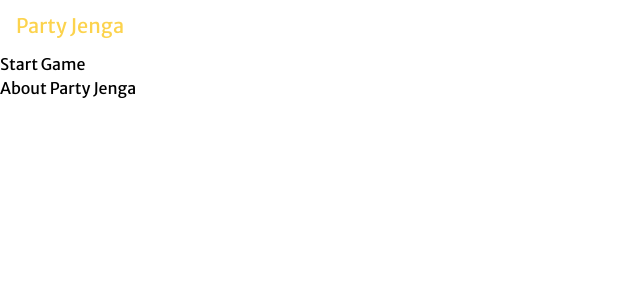
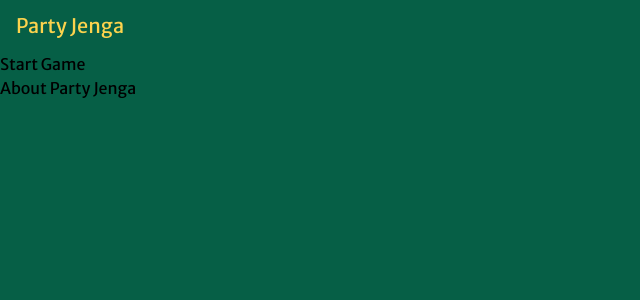
Before and after one commit to pbmarcano/party-jenga, a React (Create React App) app: page / in a window 1280 px wide. Shown: the top 300 px of the page, without its empty margins (0-640 px from the left). Built offline with nearby package versions, Linux system fonts and the light colour scheme.

Commit message:
Update some styling

```diff
--- a/public/index.html
+++ b/public/index.html
@@ -4,10 +4,10 @@
     <meta charset="utf-8" />
     <link rel="icon" href="%PUBLIC_URL%/favicon.ico" />
     <meta name="viewport" content="width=device-width, initial-scale=1" />
-    <meta name="theme-color" content="#000000" />
+    <!-- <meta name="theme-color" content="#FF0000" /> -->
     <meta
       name="description"
-      content="Web site created using create-react-app"
+      content="Party Jenga spices up your Jenga game for some adult fun"
     />
     <link rel="apple-touch-icon" href="%PUBLIC_URL%/logo192.png" />
     <!--
@@ -29,7 +29,7 @@
     <link rel="preconnect" href="https://fonts.gstatic.com" crossorigin>
     <link href="https://fonts.googleapis.com/css2?family=Merriweather+Sans:wght@400;800&display=swap" rel="stylesheet">
   </head>
-  <body>
+  <body class="bg-emerald-800">
     <noscript>You need to enable JavaScript to run this app.</noscript>
     <div id="root"></div>
     <!--
--- a/tailwind.config.js
+++ b/tailwind.config.js
@@ -11,5 +11,7 @@ module.exports = {
       },
     },
   },
-  plugins: [],
+  plugins: [
+    require('@tailwindcss/typography'),
+  ],
 }
```
